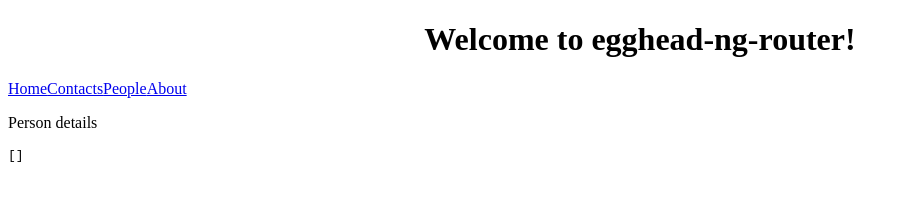
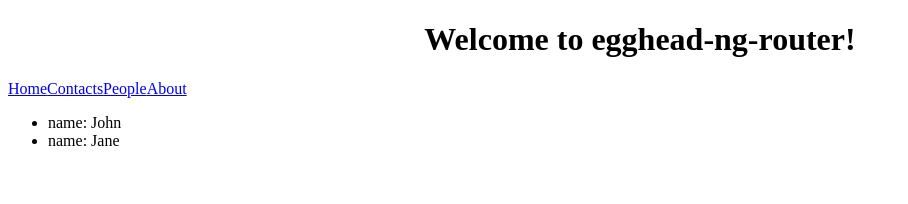
Before and after one commit to zhaoshengjun/angular-routing, an Angular app: page /people/list in a window 1280 px wide. Shown: the top 204 px of the page, without its empty margins (0-908 px from the left). Built offline with nearby package versions, Linux system fonts and the light colour scheme.

Commit message:
add person list

```diff
--- a/src/app/people/people-routing.ts
+++ b/src/app/people/people-routing.ts
@@ -1,8 +1,10 @@
 import { NgModule } from "@angular/core";
 import { Routes, RouterModule } from "@angular/router";
 import { PersonDetailComponent } from "./person-detail.component";
+import { PersonListComponent } from "./person-list.component";
 
 const routes: Routes = [
+  { path: "people/list", component: PersonListComponent },
   { path: "people/:personId", component: PersonDetailComponent }
 ];
 
--- a/src/app/people/people.module.ts
+++ b/src/app/people/people.module.ts
@@ -2,9 +2,10 @@ import { NgModule } from "@angular/core";
 import { CommonModule } from "@angular/common";
 import { PersonDetailComponent } from "./person-detail.component";
 import { PeopleRoutingModule } from "./people-routing";
+import { PersonListComponent } from "./person-list.component";
 
 @NgModule({
-  declarations: [PersonDetailComponent],
+  declarations: [PersonDetailComponent, PersonListComponent],
   imports: [CommonModule, PeopleRoutingModule]
 })
 export class PeopleModule {}
--- /dev/null
+++ b/src/app/people/person-list.component.html
@@ -0,0 +1,3 @@
+<ul>
+  <li *ngFor="let person of allPerson">name: {{ person.name }}</li>
+</ul>
--- /dev/null
+++ b/src/app/people/person-list.component.ts
@@ -0,0 +1,18 @@
+import { Component, OnInit } from "@angular/core";
+import { PeopleService } from "./people.service";
+
+@Component({
+  selector: "app-person-list",
+  templateUrl: "./person-list.component.html",
+  styleUrls: ["./person-list.component.css"]
+})
+export class PersonListComponent implements OnInit {
+  allPerson = [];
+  constructor(private peopleService: PeopleService) {}
+
+  ngOnInit() {
+    this.peopleService.getAll().subscribe(person => {
+      this.allPerson = person;
+    });
+  }
+}
```
Also changed, not shown: src/app/people/person-list.component.css (added).
